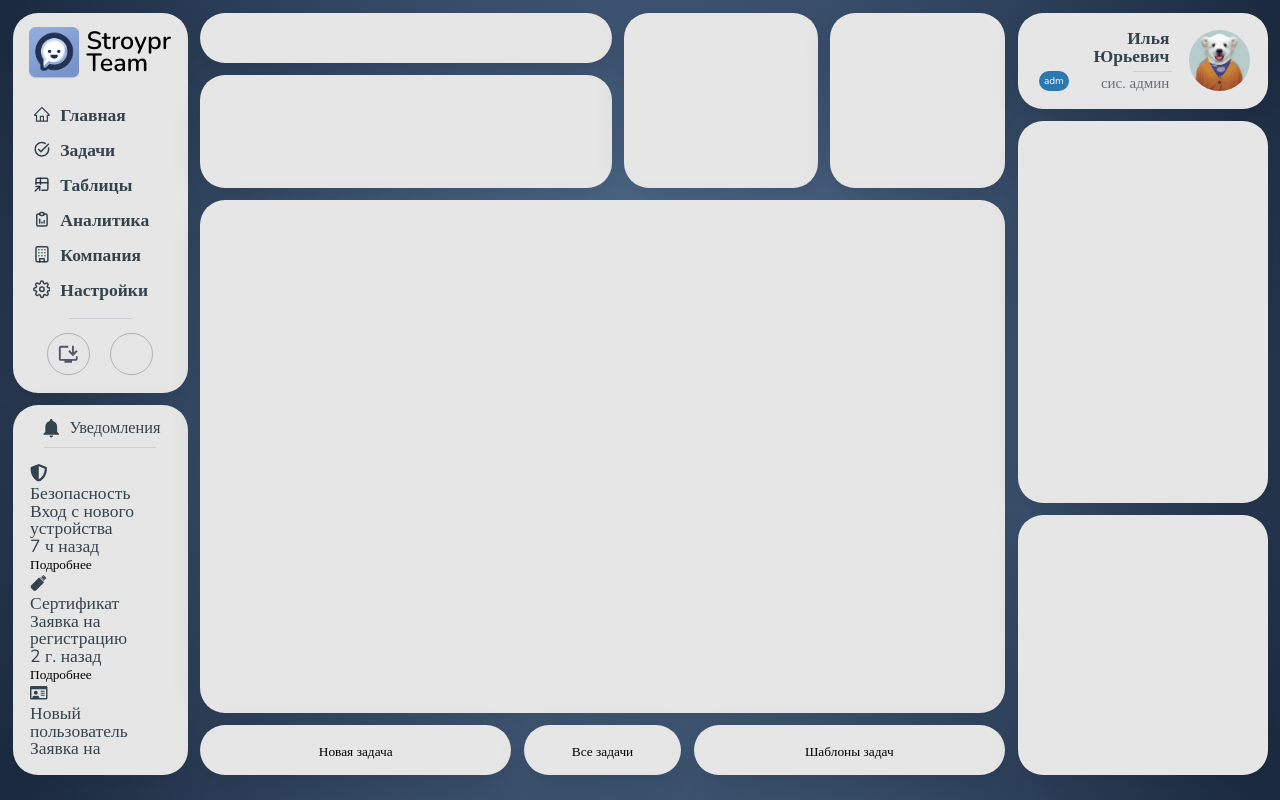
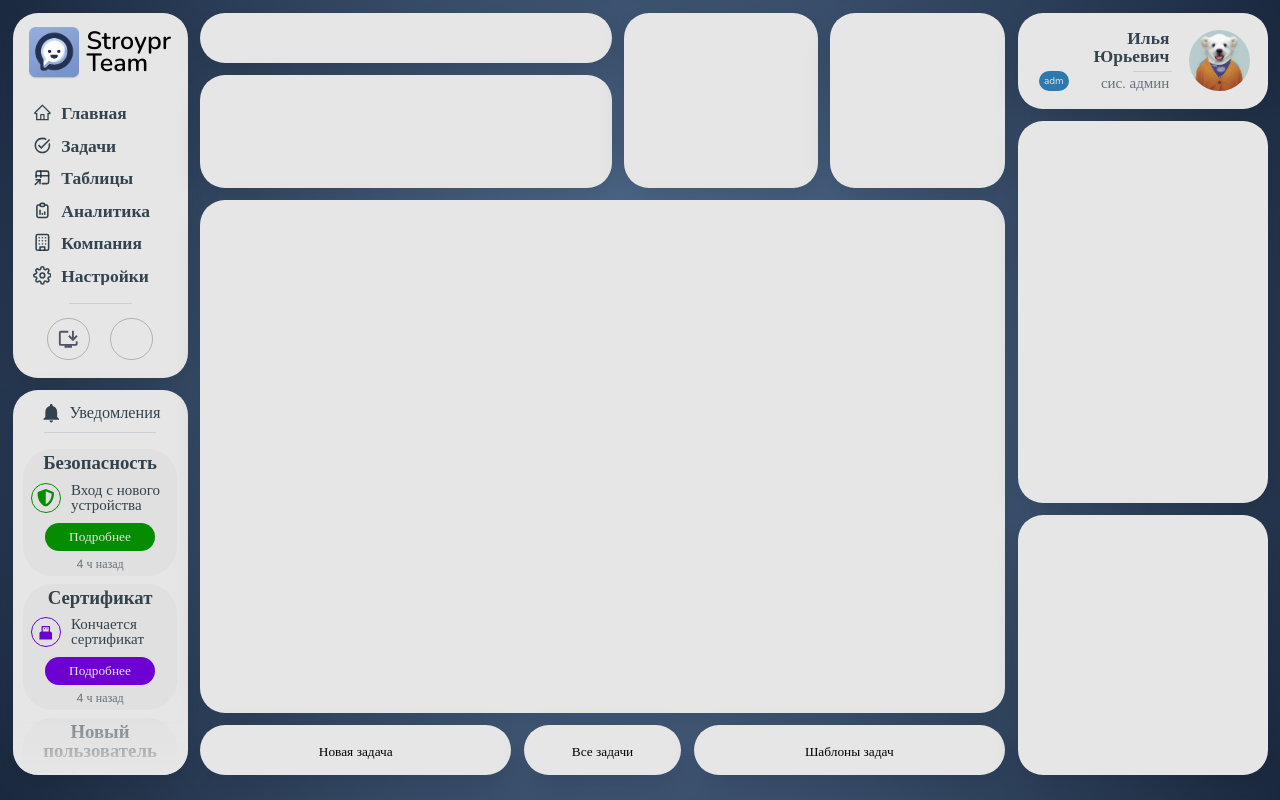
Before and after one commit to bobrykilya/Norio, a React (Vite) app in the folder client/: page / in a window 1280 px wide. Built offline with nearby package versions, Linux system fonts and the light colour scheme; some icons are missing.

Commit message:
Added Notifications design and scroll

```diff
--- a/client/src/App.sass
+++ b/client/src/App.sass
@@ -1,4 +1,4 @@
-@import url("https://fonts.googleapis.com/css2?family=Nunito:wght@400;600&display=swap")
+@import url("https://fonts.googleapis.com/css2?family=Nunito:wght@400;600;800&display=swap")
 // @import url('https://fonts.googleapis.com/css2?family=Montserrat:wght@400;800&display=swap')
 @import './reset'
 @import './common'
--- a/client/src/_common.sass
+++ b/client/src/_common.sass
@@ -18,9 +18,9 @@ button
     // &:active
     //     transform: translateY(-1.2px) + scale(0.95)
 
-i, .fa-icon
-    pointer-events: none
-img
+
+img, .fa-icon
+    flex-shrink: 0
     pointer-events: none
     -webkit-user-select: none
     -moz-user-select: none
@@ -68,7 +68,7 @@ img
             font-size: $size-main-text - 0.05rem
     .card_content-cont
         // border: 2px solid red
-        // overflow: visible
+        overflow: visible
         flex-shrink: 1
         // justify-content: flex-start
 
--- a/client/src/components/Cards/AccountInfoCard/AccountInfoCard.sass
+++ b/client/src/components/Cards/AccountInfoCard/AccountInfoCard.sass
@@ -20,7 +20,7 @@
             text-transform: lowercase
             font-size: $size-main-text - 0.3rem
             background-color: #2c79af
-            color: $color-backgr
+            color: $color-cards-background
     .account_info-cont
         // border: 1px solid yellow
         flex-shrink: 1
--- a/client/src/components/Cards/AccountInfoCard/ModeBut/ModeBut.sass
+++ b/client/src/components/Cards/AccountInfoCard/ModeBut/ModeBut.sass
@@ -27,7 +27,9 @@
             .fa-icon
                 transform: rotate(15deg)
     &:active
-        transform: translateY($height-but-act-jump) + scale(0.9)
+        .icons-section
+            .fa-icon
+                transform: translateY($height-but-act-jump) + scale(0.6) + rotate(15deg)
     .icons-section
         // border: 1px solid yellow
         height: $size-but-mode-icon * 3
--- a/client/src/components/Cards/Cards.sass
+++ b/client/src/components/Cards/Cards.sass
@@ -1,5 +1,6 @@
 @import './NavBarCard/NavBarCard'
 @import './NotificationCard/NotificationCard'
+@import './NotificationCard/Notification/Notification'
 @import  './TaskCard/TaskCard'
 @import './AccountInfoCard/AccountInfoCard'
 @import './AccountInfoCard/ModeBut/ModeBut'
--- a/client/src/components/Cards/NavBarCard/NavBarCard.sass
+++ b/client/src/components/Cards/NavBarCard/NavBarCard.sass
@@ -24,7 +24,6 @@
             // border: 2px solid green
             justify-content: flex-start
             // align-items: flex-start
-            // overflow: visible
             a
                 // border: 1px solid orange
                 width: $width-first-column - 0.6rem
@@ -55,7 +54,7 @@
                     .fa-icon
                         margin-top: -0.1rem
                         margin-right: 0.4rem
-                        font-size: 0.9rem
+                        font-size: 0.75rem
                         color: $color-main-text
                     span
                         // border: 2px solid black
--- a/client/src/components/Cards/NotificationCard/Notification/Notification.jsx
+++ b/client/src/components/Cards/NotificationCard/Notification/Notification.jsx
@@ -1,47 +1,53 @@
-import { FaShieldAlt } from "react-icons/fa";
-import { GiUsbKey } from "react-icons/gi";
-import { FaRegIdCard } from "react-icons/fa";
+import { FaShieldAlt } from "react-icons/fa"
+import { AiFillUsb } from "react-icons/ai"
+import { FaUserCheck } from "react-icons/fa"
 
 
 
-const Notification = ({el, timeAgo}) => {
+const Notification = ({el, timeAgo, timeExact}) => {
 
-    let icon, label, mess
+    let elem
 
     switch (el.type) {
         case 'guard':
-            icon = <FaShieldAlt className='fa-icon'/>
-            label = 'Безопасность'
-            mess = 'Вход с нового устройства'
-            break;
+            elem = {
+                icon : <FaShieldAlt className='fa-icon'/>,
+                label : 'Безопасность',
+                mess : 'Вход с нового устройства'
+            }
+            break
         case 'certificate':
-            icon = <GiUsbKey className='fa-icon'/>
-            label = 'Сертификат'
-            mess = 'Заявка на регистрацию'
-            break;
+            elem = {
+                icon : <AiFillUsb className='fa-icon'/>,
+                label : 'Сертификат',
+                mess : 'Кончается сертификат'
+            }
+            break
         case 'new_user':
-            icon = <FaRegIdCard className='fa-icon'/>
-            label = 'Новый пользователь'
-            mess = 'Заявка на регистрацию'
-            break;
+            elem = {
+                icon : <FaUserCheck className='fa-icon'/>,
+                label : 'Новый пользователь',
+                mess : 'Заявка на регистрацию'
+            }
+            break
     }
 
 
     return (
-        <li className='notif_elem'>
-            {icon}
-            <div className='notif_elem_info-cont'>
-                <h2>
-                    {label}
-                </h2>
-                <span className='notif_elem_time-cont'>
-                    {mess}
-                    <p>{timeAgo}</p>
-                </span>
+        <li className='notif_elem cont'>
+            <h2>
+                {elem.label}
+            </h2>
+            <div className={`notif_elem__info-cont cont ${el.type}`}>
+                <div className='notif_elem__ic_and_mess-cont cont'>
+                    <span className='notif_elem__icon-cont cont'>{elem.icon}</span>
+                    <span className='notif_elem__mess'>{elem.mess}</span>
+                </div>
+                <button className='notif_elem__but'>Подробнее</button>
             </div>
-            <button>Подробнее</button>
+            <div className='notif_elem__time cont' title={timeExact}>{timeAgo}</div>
         </li>
-    );
+    )
 }
 
-export default Notification;
+export default Notification
--- a/client/src/components/Cards/NotificationCard/Notification/Notification.sass
+++ b/client/src/components/Cards/NotificationCard/Notification/Notification.sass
@@ -1,8 +1,79 @@
-@import '../Cards_variables'
+@import '../../Cards_variables'
 
 
 
 .notif_elem
     // border: 2px solid gray
-    height: 3rem
-    opacity: 1
+    margin-bottom: 0.3rem
+    padding: 0.2rem 5%
+    padding-bottom: 0
+    height: auto
+    background-color: #d1d1d150
+    border-radius: 30px
+    h2
+        margin-bottom: 0.4rem
+        text-align: center
+        width: 100%
+        font-weight: 600
+        font-size: $size-main-text + 0.05rem
+    .notif_elem__info-cont
+        height: auto
+        // margin-bottom: 0.1rem
+        // flex-shrink: 1
+        .notif_elem__ic_and_mess-cont
+            // border: 1px solid red
+            flex-direction: row
+            height: auto
+            margin-bottom: 0.4rem
+            // flex-shrink: 1
+            .notif_elem__icon-cont
+                margin-right: 0.4rem
+                width: $size-main-text + 0.5rem
+                height: $size-main-text + 0.5rem
+                border-radius: 50%
+                // border: 1px solid $color-main-text
+                .fa-icon
+                    font-size: $size-main-text
+                    position: relative
+            .notif_elem__mess
+                // border: 2px solid red
+                word-wrap: break-word
+                // text-align: center
+                width: 100%
+                font-size: $size-main-text - 0.1rem
+        .notif_elem__but
+            width: 80%
+            height: auto
+            padding: 5px 10px
+            border-radius: 20px
+            color: $color-cards-background
+            // background-color: #9524ff
+    .guard
+        $color-icon-guard: #058c00
+        .notif_elem__icon-cont
+            border: 1px solid $color-icon-guard
+            color: $color-icon-guard
+        .notif_elem__but
+            background-color: $color-icon-guard
+    .certificate
+        $color-icon-certificate: #6d00d3
+        .notif_elem__icon-cont
+            border: 1px solid $color-icon-certificate
+            color: $color-icon-certificate
+        .notif_elem__but
+            background-color: $color-icon-certificate
+    .new_user
+        $color-icon-new_user: #009999
+        .notif_elem__icon-cont
+            border: 1px solid $color-icon-new_user
+            color: $color-icon-new_user
+            .fa-icon
+                margin-right: -4px
+        .notif_elem__but
+            background-color: $color-icon-new_user
+    .notif_elem__time
+        // border: 1px solid orange
+        align-items: fl
+        height: 1rem
+        font-size: $size-main-text - 0.22rem
+        color: $color-main-text-clear
--- a/client/src/components/Cards/NotificationCard/NotificationCard.jsx
+++ b/client/src/components/Cards/NotificationCard/NotificationCard.jsx
@@ -1,38 +1,46 @@
 // import { useEffect } from 'react';
 import { IoMdNotifications } from "react-icons/io"
-import Notification from './Notification/Notification';
+import Notification from './Notification/Notification'
 
 
 
 const NotificationCard = () => {
 
-    const now = new Date().toISOString()
+    const now = new Date()
 
     const NOTIFICATIONS_LIST = [
         {
             key: 'guard_1',
             type: 'guard',
-            time: '2024-01-03T12:03:17.723Z',
-            // label: 'Безопасность',
+            time: 1704295745795,
             other: 'Вход с нового устройcтва',
         },
         {
             key: 'certificate_1',
             type: 'certificate',
-            time: '2023-01-02T12:03:17.723Z',
-            // mess: 'Заканчивается сертификат',
+            time: 1704295545795,
             other: 'Стройпродукт',
         },
         {
             key: 'new_user_1',
             type: 'new_user',
-            time: '2024-01-02T12:03:17.723Z',
-            // mess: 'Новый пользователь пытается зар',
+            time: 1703295745795,
+        },
+        {
+            key: 'new_user_2',
+            type: 'new_user',
+            time: 1703295745795,
+        },
+        {
+            key: 'new_user_3',
+            type: 'new_user',
+            time: 1703295745795,
         },
     ]
+    // console.log(NOTIFICATIONS_LIST)
 
-    const now_ms = Date.now()
-    console.log(now)
+    const now_ms = new Date().getTime()
+    // console.log(now_ms)
     const cutoffs = [60, 3600, 86400, 86400 * 7, 86400 * 30, 86400 * 365, Infinity]
     const units = ['second', 'minute', 'hour', 'day', 'week', 'month', 'year']
     const rtf = new Intl.RelativeTimeFormat('ru', {
@@ -52,6 +60,7 @@ const NotificationCard = () => {
     }
 
 
+
     // useEffect(() => {
 
     // }, []);
@@ -65,19 +74,27 @@ const NotificationCard = () => {
             <div className='card_content-cont cont'>
                 <ul className='notif_list-cont cont'>
                     {
-                        NOTIFICATIONS_LIST.map((elem) => {
+                        !NOTIFICATIONS_LIST[0] ?
+                        (
+                            <div className='no_messages-text cont'>
+                                Новых<br/>уведомлений<br/>нет
+                            </div>
+                         ) :
+                        NOTIFICATIONS_LIST.slice(0, 10).map((elem) => {
 
-                            const notif_time = new Date(elem.time).getTime()
+                            const notif_time = new Date(elem.time)
 
                             return <Notification
                                         key={elem.key}
                                         el={elem}
-                                        timeAgo={timeAgoSinceNotifCounting(notif_time)}
+                                        timeAgo={timeAgoSinceNotifCounting(elem.time)}
+                                        timeExact={`${notif_time.toLocaleString()}`}
                                     />
                         })
                     }
                 </ul>
             </div>
+            <div className='notif_list-blackout'></div>
         </div>
      )
 }
--- a/client/src/components/Cards/NotificationCard/NotificationCard.sass
+++ b/client/src/components/Cards/NotificationCard/NotificationCard.sass
@@ -5,7 +5,39 @@
 .notification_card-cont
     .card_label-cont
     .card_content-cont
+        // overflow: visible
+        width: 115%
         .notif_list-cont
+            // border: 1px solid black
+            padding: 0 0.15rem
+            padding-bottom: 2.5rem
             flex-shrink: 1
             justify-content: flex-start
-            // overflow: auto
+            scroll-behavior: smooth
+            overflow-y: auto
+            // overflow-x: visible
+            scroll-snap-type: y mandatory
+            -ms-overflow-style: none
+            scrollbar-width: none
+            &::-webkit-scrollbar
+                display: none
+            .notif_elem
+                scroll-snap-align: start
+            .no_messages-text
+                padding-bottom: 4rem
+                text-align: center
+                color: $color-main-text-clear
+                // font-size: $size-main-text - 0.1rem
+    .notif_list-blackout
+        // flex-shrink: 0
+        // border: 1px solid black
+        pointer-events: none
+        position: absolute
+        bottom: 0
+        width: 100%
+        height: 2rem
+        z-index: 5
+        background: linear-gradient(180deg, #e6e6e672, 60%, $color-cards-background)
+        // filter: blur(20px)
+        box-shadow: 1px 0px 10px #e6e6e699
+        backdrop-filter: blur(0.5px)
```
